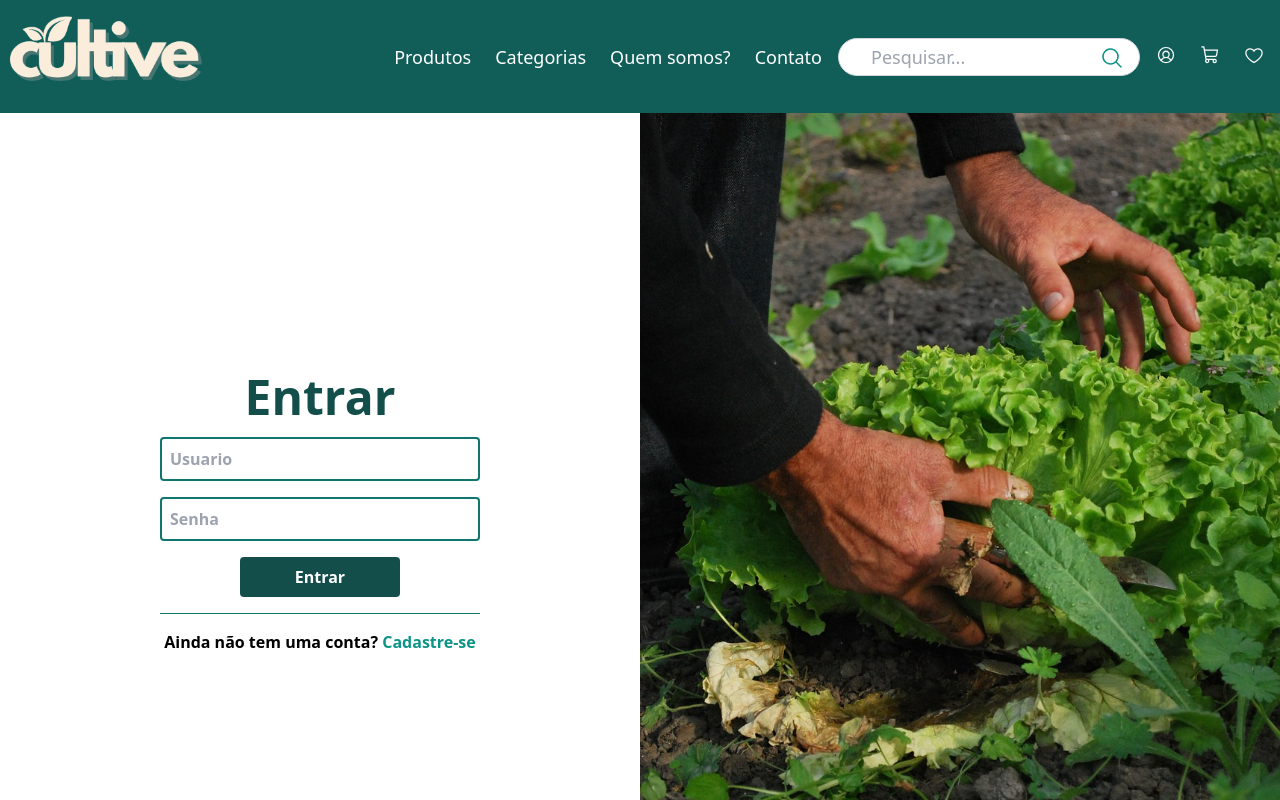
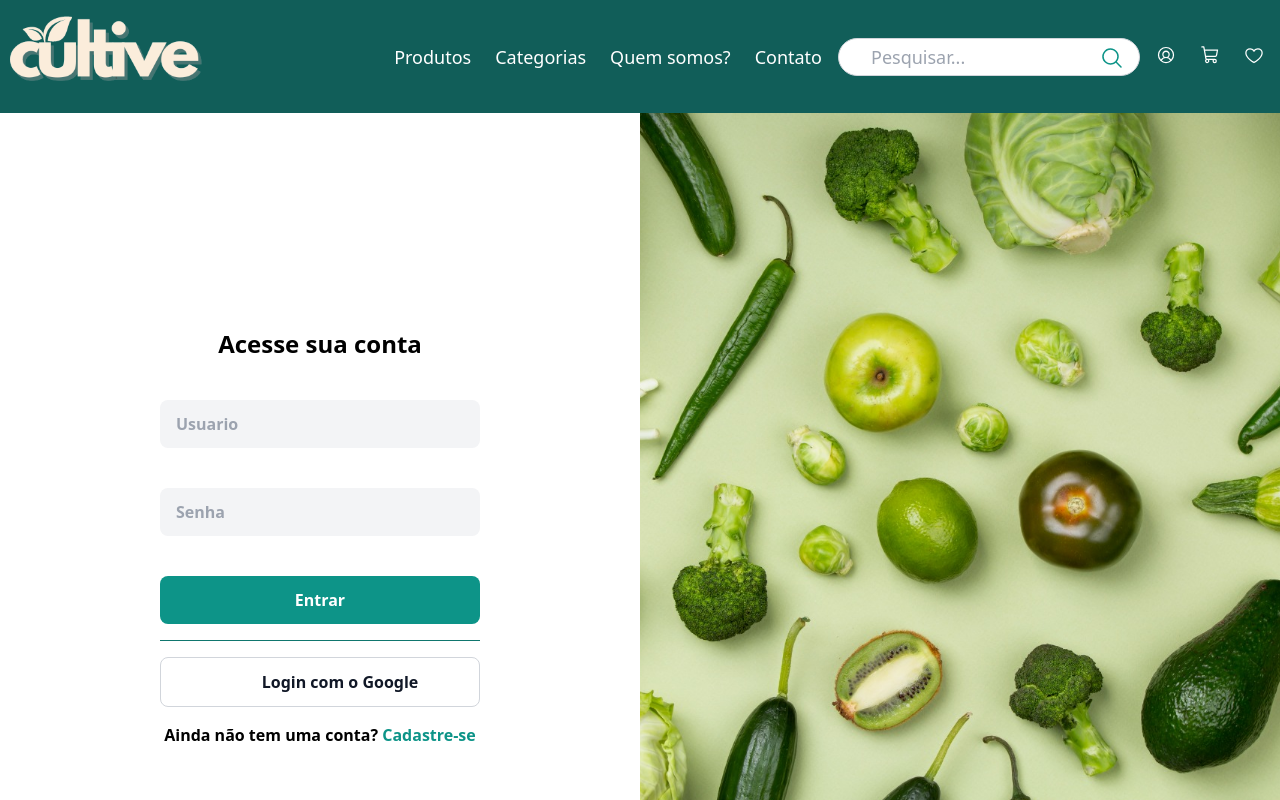
Before and after one commit to projetocultive/cultive-front, a React (Vite) app: page /login in a window 1280 px wide. Shown: the top 800 px of the page. Built offline with nearby package versions, Linux system fonts and the light colour scheme.

Commit message:
Adição Estilização

```diff
--- a/src/components/contato/Contato.css
+++ b/src/components/contato/Contato.css
@@ -1,4 +1,3 @@
-
 input::placeholder {
     color: #86bab1;
   }
@@ -8,7 +7,7 @@ textarea::placeholder {
   }
 
   .fundoContato {
-    background-image: url(../../assets/img/vegetables-742098_1280.jpg);
+    background-image: url(https://images.unsplash.com/photo-1568158958563-c13c713d69f1?q=80&w=1886&auto=format&fit=crop&ixlib=rb-4.0.3&ixid=M3wxMjA3fDB8MHxwaG90by1wYWdlfHx8fGVufDB8fHx8fA%3D%3D);
     background-repeat: no-repeat;
     width: 100%;
     min-height: 100vh;
--- a/src/components/contato/Contato.tsx
+++ b/src/components/contato/Contato.tsx
@@ -1,4 +1,5 @@
 import './Contato.css';
+
 
 function Contato() {
   return (
@@ -6,7 +7,7 @@ function Contato() {
       <div className="grid grid-cols-1 lg:grid-cols-2 h-screen place-items-center font-bold">
         <div className="fundoContato hidden lg:block"></div>
         <form className="flex justify-center items-center flex-col w-2/8 gap-6">
-          <h2 className="text-teal-900 text-5xl"> Fale com a gente! </h2>
+          <h2 className="text-green-700 text-5xl mb-10"> Fale com a gente! </h2>
           <div className="flex flex-col w-full">
             <label htmlFor="nome"></label>
             <input
@@ -14,7 +15,7 @@ function Contato() {
               id="nome"
               name="nome"
               placeholder="Nome"
-              className="border-2 border-teal-700 rounded p-3"
+              className="border-2 border-green-700 rounded p-3"
             />
           </div>
           <div className="flex flex-col w-full">
@@ -24,7 +25,7 @@ function Contato() {
               id="email"
               name="email"
               placeholder="Digite seu email"
-              className="border-2 border-teal-700 rounded p-3"
+              className="border-2 border-green-700 rounded p-3"
             />
           </div>
 
@@ -35,7 +36,7 @@ function Contato() {
               id="assunto"
               name="assunto"
               placeholder="Assunto"
-              className="border-2 border-teal-700 rounded p-3"
+              className="border-2 border-green-700 rounded p-3"
             />
           </div>
 
@@ -45,7 +46,7 @@ function Contato() {
               name="mensagem"
               id="mensagem"
               placeholder="Digite aqui sua mensagem"
-              className="border-2 border-teal-700 rounded p-3"
+              className="border-2 border-green-700 rounded p-3"
               rows={6}
               cols={60}
             ></textarea>
@@ -53,7 +54,7 @@ function Contato() {
 
           <div className="flex justify-around w-full gap-8">
             <button
-              className="rounded text-white bg-teal-900 hover:bg-teal-700 w-1/2 py-2"
+              className="rounded text-white bg-green-800 hover:bg-green-700 w-1/2 py-2"
               type="submit"
             >
               Enviar mensagem
--- a/src/pages/login/Login.css
+++ b/src/pages/login/Login.css
@@ -7,7 +7,7 @@ textarea::placeholder {
 }
 
 .fundoLogin {
-  background-image: url(../../assets/img/vegetables-742098_1280.jpg);
+  background-image: url(../../assets/img/imglogin.jpeg);
   background-repeat: no-repeat;
   min-height: 100vh;
   width: 100%;
--- a/src/pages/login/Login.tsx
+++ b/src/pages/login/Login.tsx
@@ -1,4 +1,4 @@
-import React, { ChangeEvent, useContext, useEffect, useState } from 'react';
+import { ChangeEvent, useContext, useEffect, useState } from 'react';
 import './Login.css';
 
 import { Link, useNavigate } from 'react-router-dom';
@@ -43,7 +43,9 @@ function Login() {
           className="flex justify-center items-center flex-col w-1/2 gap-4"
           onSubmit={login}
         >
-          <h2 className="text-teal-900 text-5xl ">Entrar</h2>
+          <h1 className="text-xl md:text-2xl font-bold leading-tight mt-12">
+            Acesse sua conta
+          </h1>
           <div className="flex flex-col w-full">
             <label htmlFor="usuario"></label>
             <input
@@ -51,7 +53,8 @@ function Login() {
               id="usuario"
               name="usuario"
               placeholder="Usuario"
-              className="border-2 border-teal-700 rounded p-2"
+              className="w-full block bg-gray-100 text-gray-500 font-semibold rounded-lg
+              px-4 py-3 mt-6"
               value={usuarioLogin.usuario}
               onChange={(e: ChangeEvent<HTMLInputElement>) =>
                 atualizarEstado(e)
@@ -65,7 +68,8 @@ function Login() {
               id="senha"
               name="senha"
               placeholder="Senha"
-              className="border-2 border-teal-700 rounded p-2"
+              className="w-full block bg-gray-100 text-gray-500 font-semibold rounded-lg
+              px-4 py-3 mt-6"
               value={usuarioLogin.senha}
               onChange={(e: ChangeEvent<HTMLInputElement>) =>
                 atualizarEstado(e)
@@ -74,7 +78,8 @@ function Login() {
           </div>
           <button
             type="submit"
-            className="rounded bg-teal-900 hover:bg-teal-600 text-white w-1/2 py-2 flex justify-center"
+            className="w-full block bg-teal-600 hover:bg-teal-500 focus:bg-teal-500 text-white font-semibold rounded-lg
+              px-4 py-3 mt-6"
           >
             {isLoading ? (
               <RotatingLines
@@ -91,9 +96,50 @@ function Login() {
 
           <hr className="border-teal-700 w-full" />
 
+          <button
+            type="button"
+            className="w-full block bg-white hover:bg-gray-100 focus:bg-gray-100 text-gray-900 font-semibold rounded-lg px-4 py-3 border border-gray-300"
+          >
+            <div className="flex items-center justify-center">
+              <svg
+                xmlns="http://www.w3.org/2000/svg"
+                xmlns:xlink="http://www.w3.org/1999/xlink"
+                class="w-6 h-6"
+                viewBox="0 0 48 48"
+              >
+                <defs>
+                  <path
+                    id="a"
+                    d="M44.5 20H24v8.5h11.8C34.7 33.9 30.1 37 24 37c-7.2 0-13-5.8-13-13s5.8-13 13-13c3.1 0 5.9 1.1 8.1 2.9l6.4-6.4C34.6 4.1 29.6 2 24 2 11.8 2 2 11.8 2 24s9.8 22 22 22c11 0 21-8 21-22 0-1.3-.2-2.7-.5-4z"
+                  />
+                </defs>
+                <clipPath id="b">
+                  <use xlink:href="#a" overflow="visible" />
+                </clipPath>
+                <path clip-path="url(#b)" fill="#FBBC05" d="M0 37V11l17 13z" />
+                <path
+                  clip-path="url(#b)"
+                  fill="#EA4335"
+                  d="M0 11l17 13 7-6.1L48 14V0H0z"
+                />
+                <path
+                  clip-path="url(#b)"
+                  fill="#34A853"
+                  d="M0 37l30-23 7.9 1L48 0v48H0z"
+                />
+                <path
+                  clip-path="url(#b)"
+                  fill="#4285F4"
+                  d="M48 48L17 24l-4-3 35-10z"
+                />
+              </svg>
+              <span className="ml-4">Login com o Google</span>
+            </div>
+          </button>
+
           <p>
             Ainda não tem uma conta?{' '}
-            <Link to="/cadastro" className="text-teal-600 hover:underline">
+            <Link to="/cadastro" className="text-teal-600 hover:text-teal-800">
               Cadastre-se
             </Link>
           </p>
```
Also changed, not shown: src/assets/img/imglogin.jpeg (added). Lines whose indentation alone changed are shown as unchanged.
